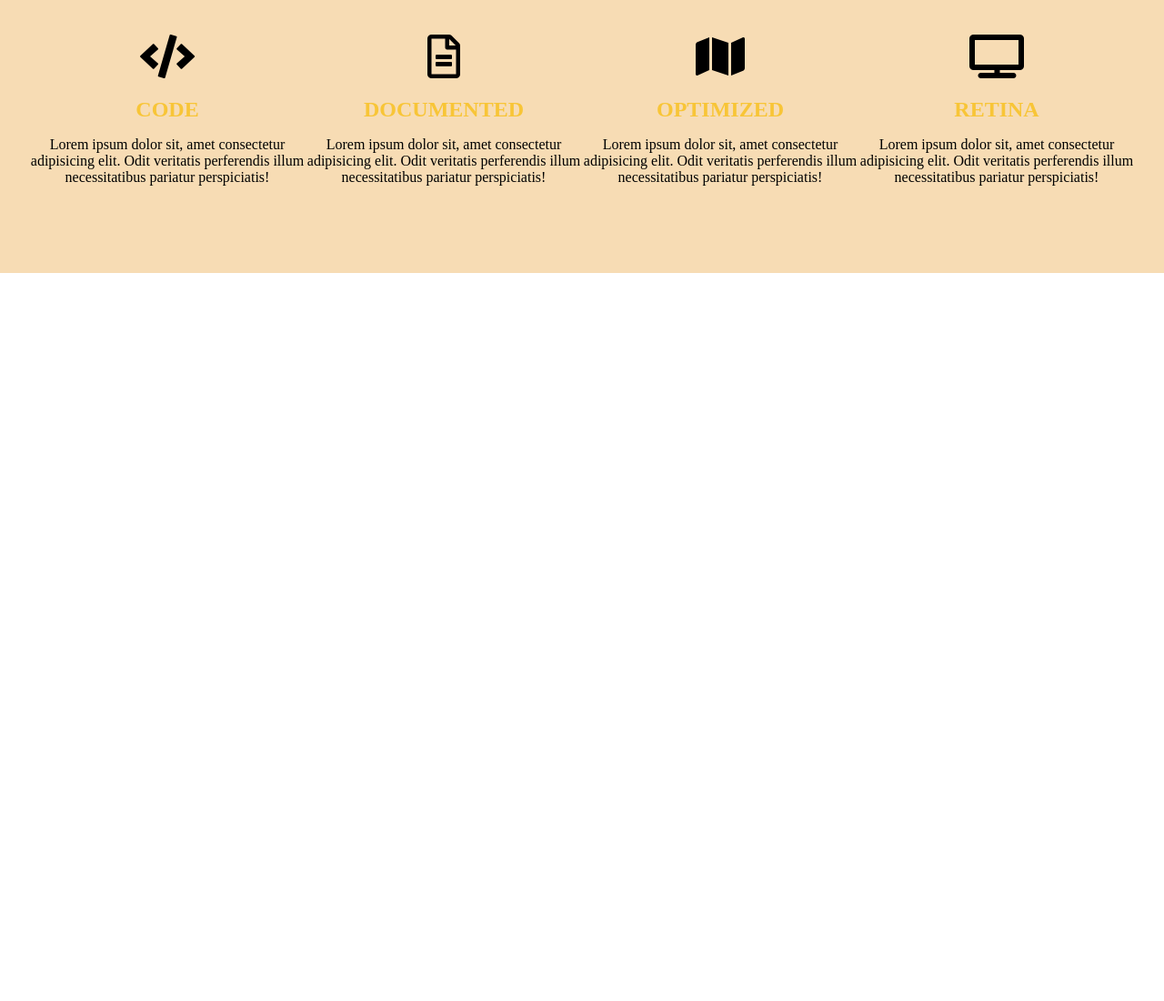
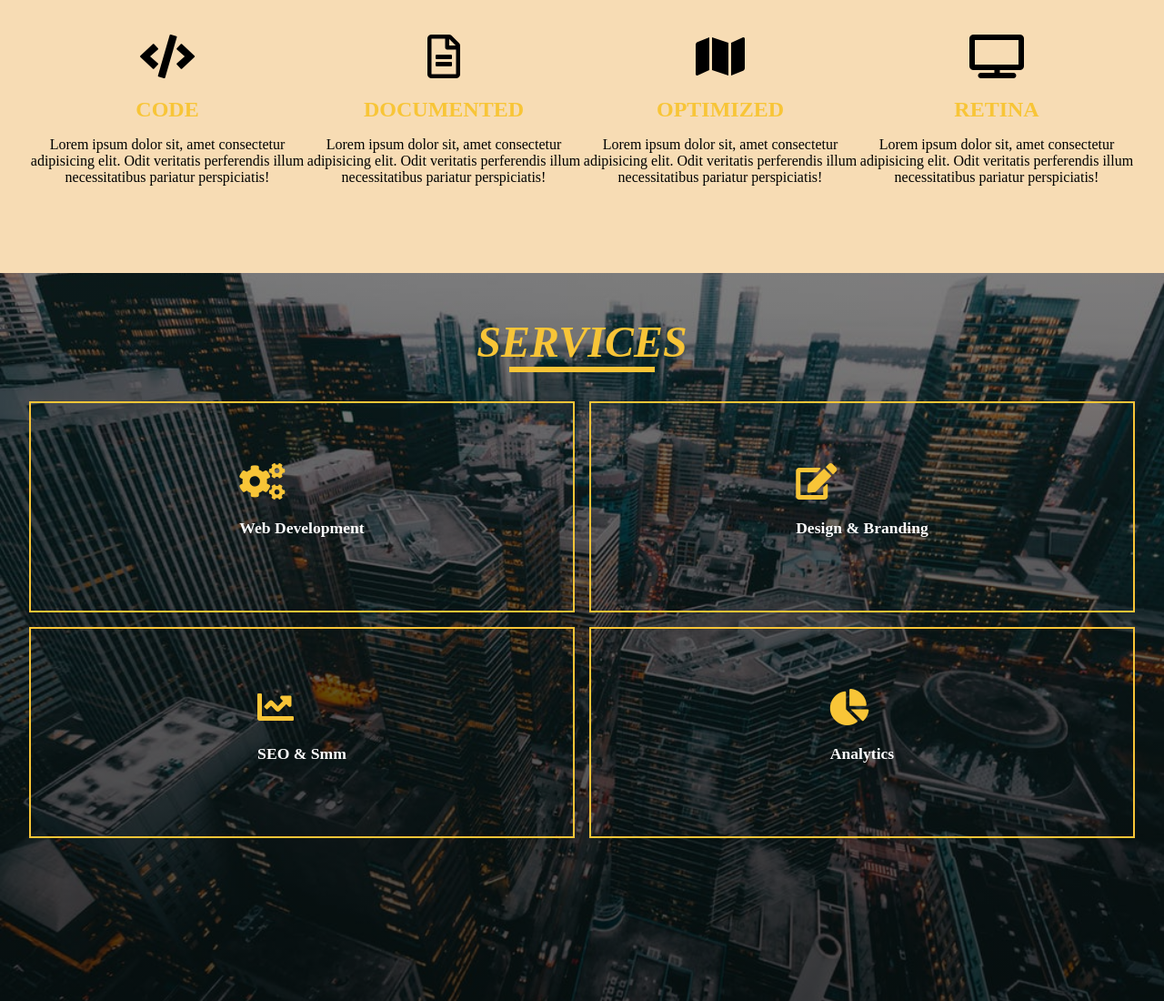
Before and after one commit to niraj-khatiwada/Web-Agency-Project, a plain HTML site: page index.html in a window 1280 px wide. Shown: the part 860-1960 px from the top of the page at 91% size. Before the commit the page ends 1160 px from the top, so only its background shows below. Drawn offline with Linux system fonts and the light colour scheme.

Commit message:
'Continuing

```diff
--- a/css/styles.css
+++ b/css/styles.css
@@ -36,7 +36,7 @@ a{
 .primary-btn{
     background: transparent;
     border: 3px solid var(--primaryColor);
-    margin: 1rem;
+    margin: 2rem 1rem 2rem 0;
     padding: 0.6rem;
     color: var(--primaryColor);
     font-size: 1.5rem;
@@ -53,12 +53,21 @@ a{
 .section-adjust{
     padding: 2rem;
 }
+
+.section-center{
+    margin: 2rem;
+
+}
 /* Global End */
 
 /* Header */
 
     /* Nav */
 nav{
+    /* position: fixed;
+    top:0;
+    left: 0;
+    right: 0; */
     background: var(--primaryColor);
     padding: 1rem 0 0 0;
     display: flex;
@@ -162,10 +171,14 @@ nav{
 .web-agency-text{
     color: whitesmoke;
     text-align: center;
-    margin: 2rem;
 }
 
 
+.underline{
+    width: 10rem;
+    border: 3px solid var(--primaryColor);
+    margin: 0rem auto 2rem auto;
+}
 
 @media screen and (max-width:524px){
     .web-agency{
@@ -217,5 +230,83 @@ nav{
     }
 }
 /* Features End */
+/* Services */
+.services{
+    min-height: 100vh;
+    background:linear-gradient(rgba(0,0,0,0.5), rgba(0,0,0,0.7)), url("/images/services.jpeg")center/cover fixed no-repeat;
+}
+
+.services-text{
+    text-align: center;
+    color: var(--primaryColor);
+    padding-top: 3rem;
+}
+
+.services-items{
+    border: 2px solid var(--primaryColor);
+    position: relative;
+    overflow: hidden;
+    justify-items: center;
+
+}
+
+.services-icon{
+    color: var(--primaryColor);
+    font-size: 2.5rem;
+
+}
+.title-center, .title-start{
+    color: white;
+    font-size: 1.1rem;
+    font-family: var(--primaryFont);
+    margin: 1rem 0;
+}
+.services-des{
+    color: white;
+    font-family: var(--primaryFont);
+    max-width: 25rem;
+}
+
+.scroll-division{
+    padding: 2rem 0;
+
+}
+
+
+.scroll-division-2{
+    position: absolute;
+    top: 15rem;
+    left: 1rem;
+}
+
+.services-items:hover .scroll-division-2{
+    top:1rem;
+    transition: all 0.5s ease-in-out;
+}
+
+.services-items:hover .scroll-division{
+    transform: translateY(-15rem);
+    transition: all 0.5s ease-in-out;
+}
+
+
+@media screen and (min-width: 768px){
+    .services-list{
+        display: grid;
+        grid-template-columns: repeat(2, 1fr);
+        grid-gap: 1rem;
+
+    }
+    /* .services-items{
+        justify-content: center;
+    } */
+}
+
+/* @media screen and (min-width: 992px){
+    .services-list{
+        grid-template-columns: repeat(4, 1fr);
+    }
+} */
+/* Services End */
 
 /* Header End*/
--- a/index.html
+++ b/index.html
@@ -40,8 +40,8 @@
             <section class="hero">
                 <article class="web-agency">
                     <h1 class="web-agency-text">Web Agency</h1>
+                    <div class="underline"></div>
                     <a href="#" class="primary-btn">Buy Now</a>
-
                     <a href="#" class="primary-btn">About Us</a>
                 </article>
             </section>
@@ -81,6 +81,60 @@
             </section>
         </section>
         <!-- Features End-->
+        <!-- Services -->
+        <section class="services">
+            <article class="services-text">
+                <h1 class="services-title">Services</h1>
+                <div class="underline"></div>
+            </article>
+            <section class="services-list section-center ">
+                <article class="services-items section-adjust">
+                    <div class="scroll-division">
+                        <span class="services-icon"><i class="fas fa-cogs"></i></span>
+                        <h2 class="title-center">Web Development</h2>
+                    </div>
+                    <div class="scroll-division-2">
+                        <h2 class="title-start">Web Development</h2>
+                        <p class="services-des">Lorem ipsum dolor sit amet consectetur adipisicing elit. Ipsum ut sequi quia rem consequatur delectus amet, nesciunt accusantium laborum repellat.</p>
+                        <button class="primary-btn">Read More</button>
+                    </div>
+                </article>
+                <article class="services-items section-adjust">
+                    <div class="scroll-division">
+                        <span class="services-icon"><i class="fas fa-edit"></i></span>
+                        <h2 class="title-center">Design & Branding</h2>
+                    </div>
+                    <div class="scroll-division-2">
+                        <h2 class="title-start">Design & Branding</h2>
+                        <p class="services-des">Lorem ipsum dolor sit amet consectetur adipisicing elit. Ipsum ut sequi quia rem consequatur delectus amet, nesciunt accusantium laborum repellat.</p>
+                        <button class="primary-btn">Read More</button>
+                    </div>
+                </article>
+                <article class="services-items section-adjust">
+                    <div class="scroll-division">
+                        <span class="services-icon"><i class="fas fa-chart-line"></i></span>
+                        <h2 class="title-center">SEO & Smm</h2>
+                    </div>
+                    <div class="scroll-division-2">
+                        <h2 class="title-start">SEO & Smm</h2>
+                        <p class="services-des">Lorem ipsum dolor sit amet consectetur adipisicing elit. Ipsum ut sequi quia rem consequatur delectus amet, nesciunt accusantium laborum repellat.</p>
+                        <button class="primary-btn">Read More</button>
+                    </div>
+                </article>
+                <article class="services-items section-adjust">
+                    <div class="scroll-division">
+                        <span class="services-icon"><i class="fas fa-chart-pie"></i></span>
+                        <h2 class="title-center">Analytics</h2>
+                    </div>
+                    <div class="scroll-division-2">
+                        <h2 class="title-start">Analytics</h2>
+                        <p class="services-des">Lorem ipsum dolor sit amet consectetur adipisicing elit. Ipsum ut sequi quia rem consequatur delectus amet, nesciunt accusantium laborum repellat.</p>
+                        <button class="primary-btn">Read More</button>
+                    </div>
+                </article>
+            </section>
+        </section>
+        <!-- Services End-->
 
     </header>
     <!-- Header End-->
```
